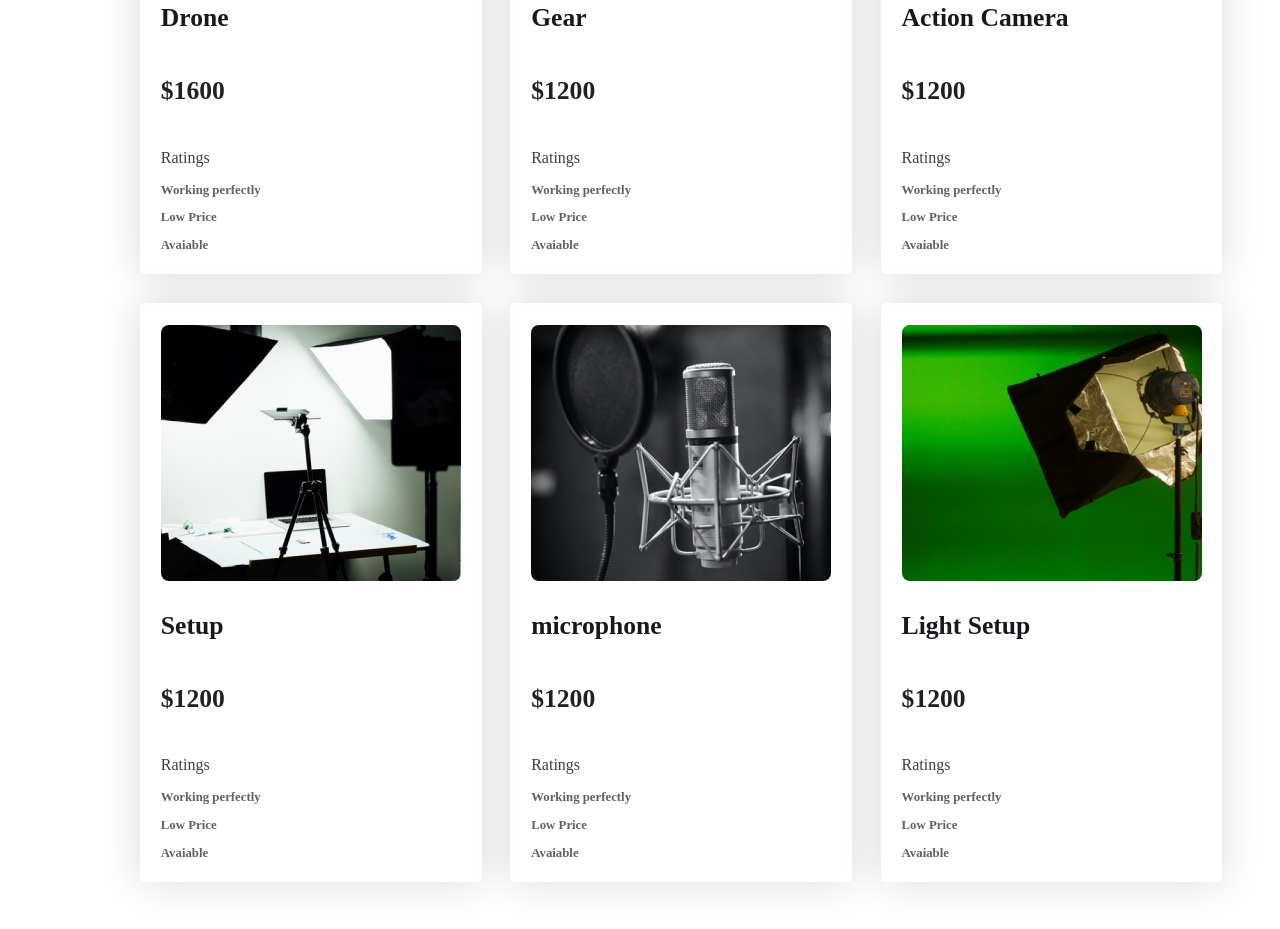
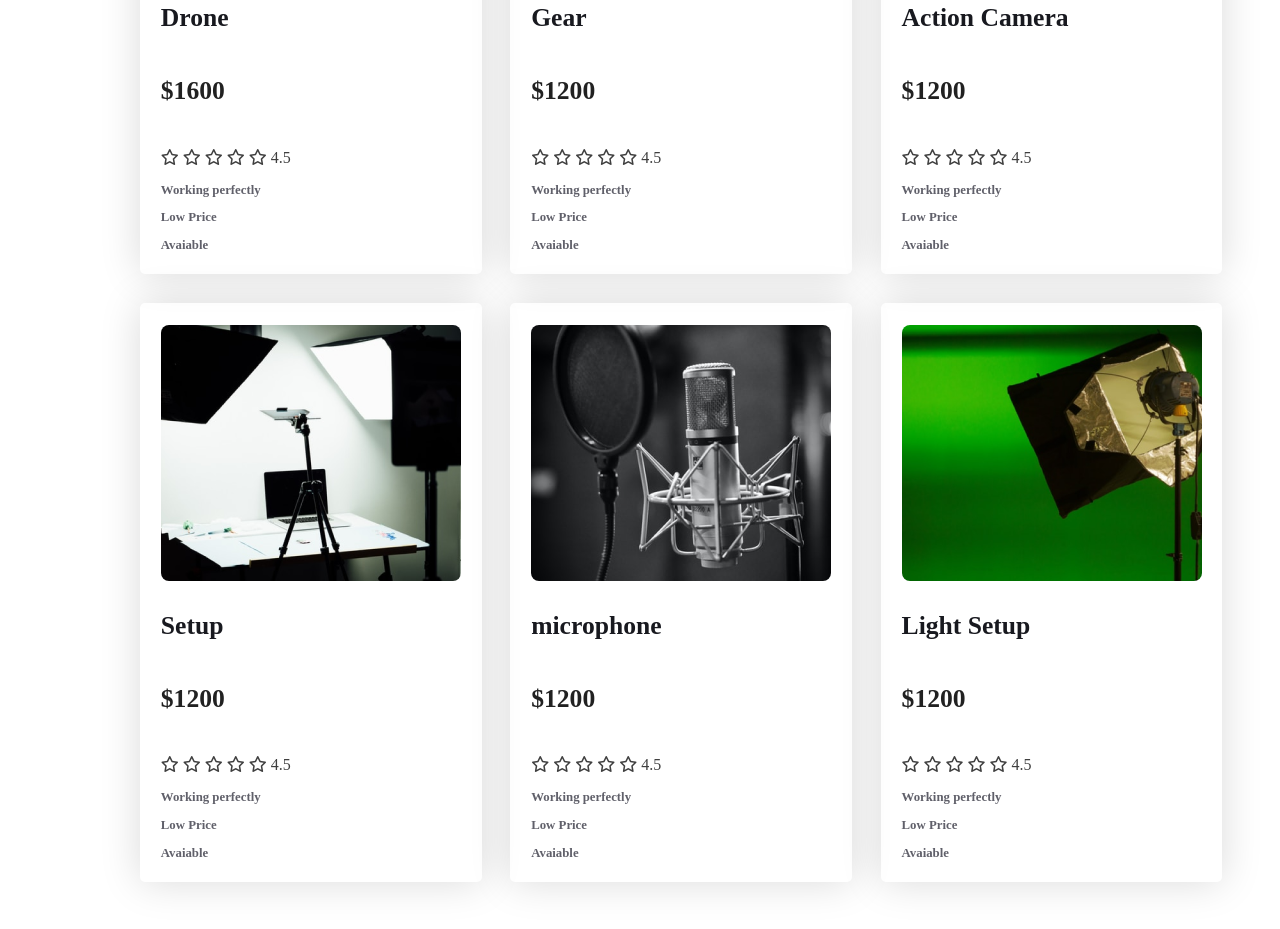
Before and after one commit to sakibhasan-24/dream-tools, a plain HTML site: page index.html in a window 1280 px wide. Shown: the part 1905-2834 px from the top of the page. Drawn offline with Linux system fonts and the light colour scheme; a web font is replaced by a local one.

Commit message:
add ratings icon

```diff
--- a/index.html
+++ b/index.html
@@ -75,7 +75,14 @@
             <div class="collection-text">
               <h3 class="collection-name">Light Setup</h3>
               <h5 class="collection-price">$1200</h5>
-              <p class="ratings">Ratings</p>
+              <p class="ratings">
+                <i class="fa-regular fa-star"></i>
+                <i class="fa-regular fa-star"></i>
+                <i class="fa-regular fa-star"></i>
+                <i class="fa-regular fa-star"></i>
+                <i class="fa-regular fa-star"></i>
+                <span>4.5</span>
+              </p>
               <div class="collection-info-text">
                 <p>Working perfectly</p>
                 <p>Low Price</p>
@@ -90,7 +97,14 @@
             <div class="collection-text">
               <h3 class="collection-name">tripod</h3>
               <h5 class="collection-price">$200</h5>
-              <p class="ratings">Ratings</p>
+              <p class="ratings">
+                <i class="fa-regular fa-star"></i>
+                <i class="fa-regular fa-star"></i>
+                <i class="fa-regular fa-star"></i>
+
+                <i class="fa-regular fa-star"></i>
+                <span>3.5</span>
+              </p>
               <div class="collection-info-text">
                 <p>Working perfectly</p>
                 <p>Low Price</p>
@@ -105,7 +119,14 @@
             <div class="collection-text">
               <h3 class="collection-name">Airpod</h3>
               <h5 class="collection-price">$120</h5>
-              <p class="ratings">Ratings</p>
+              <p class="ratings">
+                <i class="fa-regular fa-star"></i>
+                <i class="fa-regular fa-star"></i>
+                <i class="fa-regular fa-star"></i>
+                <i class="fa-regular fa-star"></i>
+                <i class="fa-regular fa-star"></i>
+                <span>4.5</span>
+              </p>
               <div class="collection-info-text">
                 <p>Working perfectly</p>
                 <p>Low Price</p>
@@ -120,7 +141,14 @@
             <div class="collection-text">
               <h3 class="collection-name">Drone</h3>
               <h5 class="collection-price">$1600</h5>
-              <p class="ratings">Ratings</p>
+              <p class="ratings">
+                <i class="fa-regular fa-star"></i>
+                <i class="fa-regular fa-star"></i>
+                <i class="fa-regular fa-star"></i>
+                <i class="fa-regular fa-star"></i>
+                <i class="fa-regular fa-star"></i>
+                <span>4.5</span>
+              </p>
               <div class="collection-info-text">
                 <p>Working perfectly</p>
                 <p>Low Price</p>
@@ -135,7 +163,14 @@
             <div class="collection-text">
               <h3 class="collection-name">Gear</h3>
               <h5 class="collection-price">$1200</h5>
-              <p class="ratings">Ratings</p>
+              <p class="ratings">
+                <i class="fa-regular fa-star"></i>
+                <i class="fa-regular fa-star"></i>
+                <i class="fa-regular fa-star"></i>
+                <i class="fa-regular fa-star"></i>
+                <i class="fa-regular fa-star"></i>
+                <span>4.5</span>
+              </p>
               <div class="collection-info-text">
                 <p>Working perfectly</p>
                 <p>Low Price</p>
@@ -150,7 +185,14 @@
             <div class="collection-text">
               <h3 class="collection-name">Action Camera</h3>
               <h5 class="collection-price">$1200</h5>
-              <p class="ratings">Ratings</p>
+              <p class="ratings">
+                <i class="fa-regular fa-star"></i>
+                <i class="fa-regular fa-star"></i>
+                <i class="fa-regular fa-star"></i>
+                <i class="fa-regular fa-star"></i>
+                <i class="fa-regular fa-star"></i>
+                <span>4.5</span>
+              </p>
               <div class="collection-info-text">
                 <p>Working perfectly</p>
                 <p>Low Price</p>
@@ -165,7 +207,14 @@
             <div class="collection-text">
               <h3 class="collection-name">Setup</h3>
               <h5 class="collection-price">$1200</h5>
-              <p class="ratings">Ratings</p>
+              <p class="ratings">
+                <i class="fa-regular fa-star"></i>
+                <i class="fa-regular fa-star"></i>
+                <i class="fa-regular fa-star"></i>
+                <i class="fa-regular fa-star"></i>
+                <i class="fa-regular fa-star"></i>
+                <span>4.5</span>
+              </p>
               <div class="collection-info-text">
                 <p>Working perfectly</p>
                 <p>Low Price</p>
@@ -180,7 +229,14 @@
             <div class="collection-text">
               <h3 class="collection-name">microphone</h3>
               <h5 class="collection-price">$1200</h5>
-              <p class="ratings">Ratings</p>
+              <p class="ratings">
+                <i class="fa-regular fa-star"></i>
+                <i class="fa-regular fa-star"></i>
+                <i class="fa-regular fa-star"></i>
+                <i class="fa-regular fa-star"></i>
+                <i class="fa-regular fa-star"></i>
+                <span>4.5</span>
+              </p>
               <div class="collection-info-text">
                 <p>Working perfectly</p>
                 <p>Low Price</p>
@@ -195,7 +251,14 @@
             <div class="collection-text">
               <h3 class="collection-name">Light Setup</h3>
               <h5 class="collection-price">$1200</h5>
-              <p class="ratings">Ratings</p>
+              <p class="ratings">
+                <i class="fa-regular fa-star"></i>
+                <i class="fa-regular fa-star"></i>
+                <i class="fa-regular fa-star"></i>
+                <i class="fa-regular fa-star"></i>
+                <i class="fa-regular fa-star"></i>
+                <span>4.5</span>
+              </p>
               <div class="collection-info-text">
                 <p>Working perfectly</p>
                 <p>Low Price</p>
```
